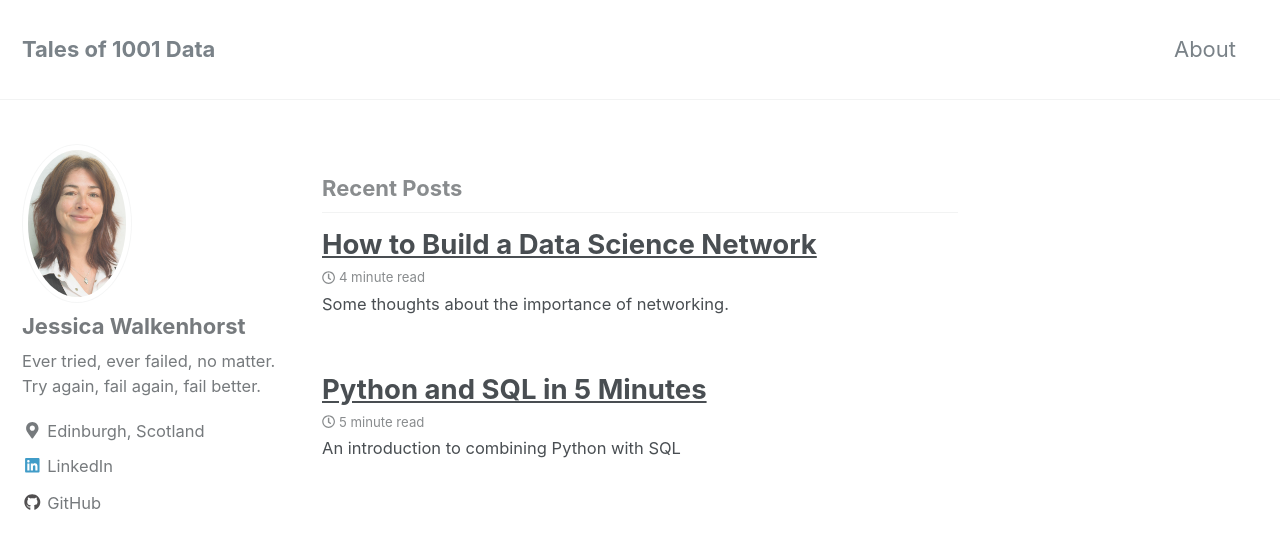
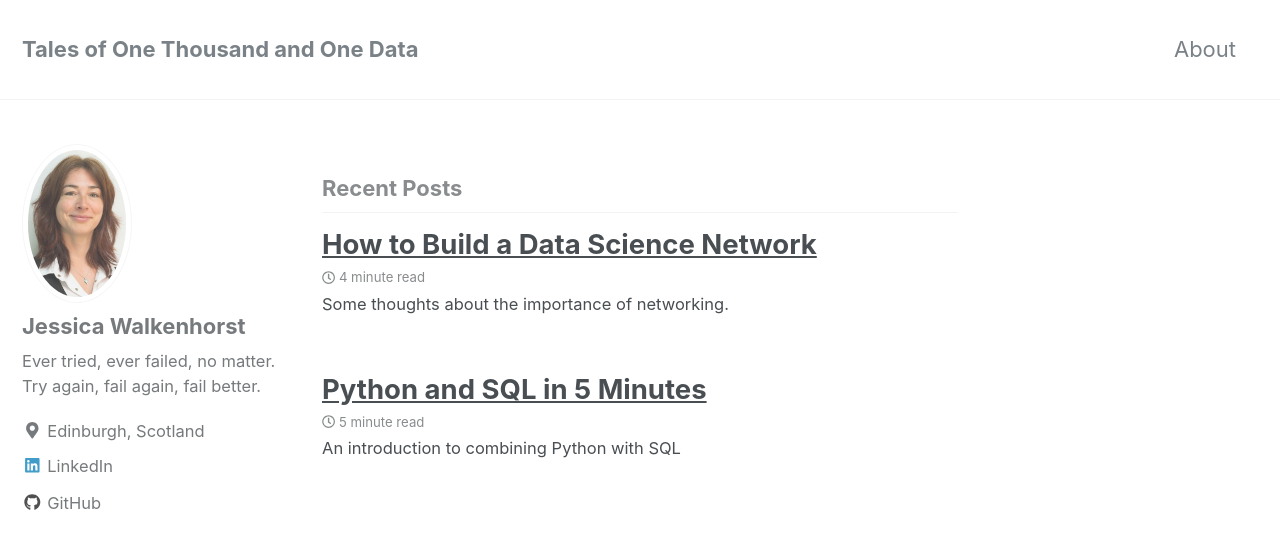
Before and after one commit to walkenho/walkenho.github.io, a Jekyll site: the page built from index.html, in a window 1280 px wide and 900 px high. Shown: the top 549 px of the window. Built offline with Jekyll 4.4.1, drawn with Linux system fonts in a browser that asks for light colours; nearby versions of some CDN libraries; the list of posts is cut into pages by our own code.

Commit message:
Experimenting with Title.

```diff
--- a/_config.yml
+++ b/_config.yml
@@ -16,7 +16,7 @@ minimal_mistakes_skin    : "default" # "air", "aqua", "contrast", "dark", "dirt"
 
 # Site Settings
 locale                   : "en"
-title                    : "Tales of 1001 Data"
+title                    : "Tales of One Thousand and One Data"
 title_separator          : "-"
 name                     : "Jessica Walkenhorst"
 description              : "My personal website"
```
